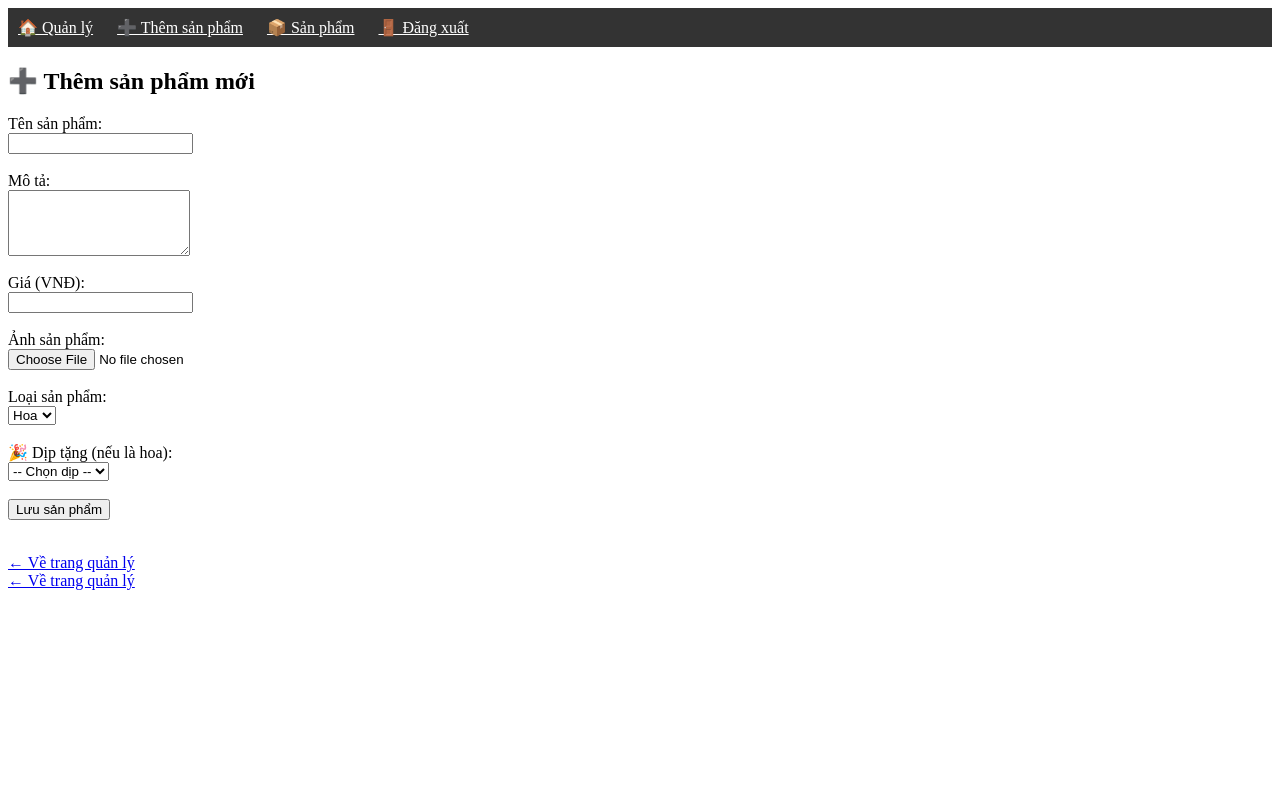
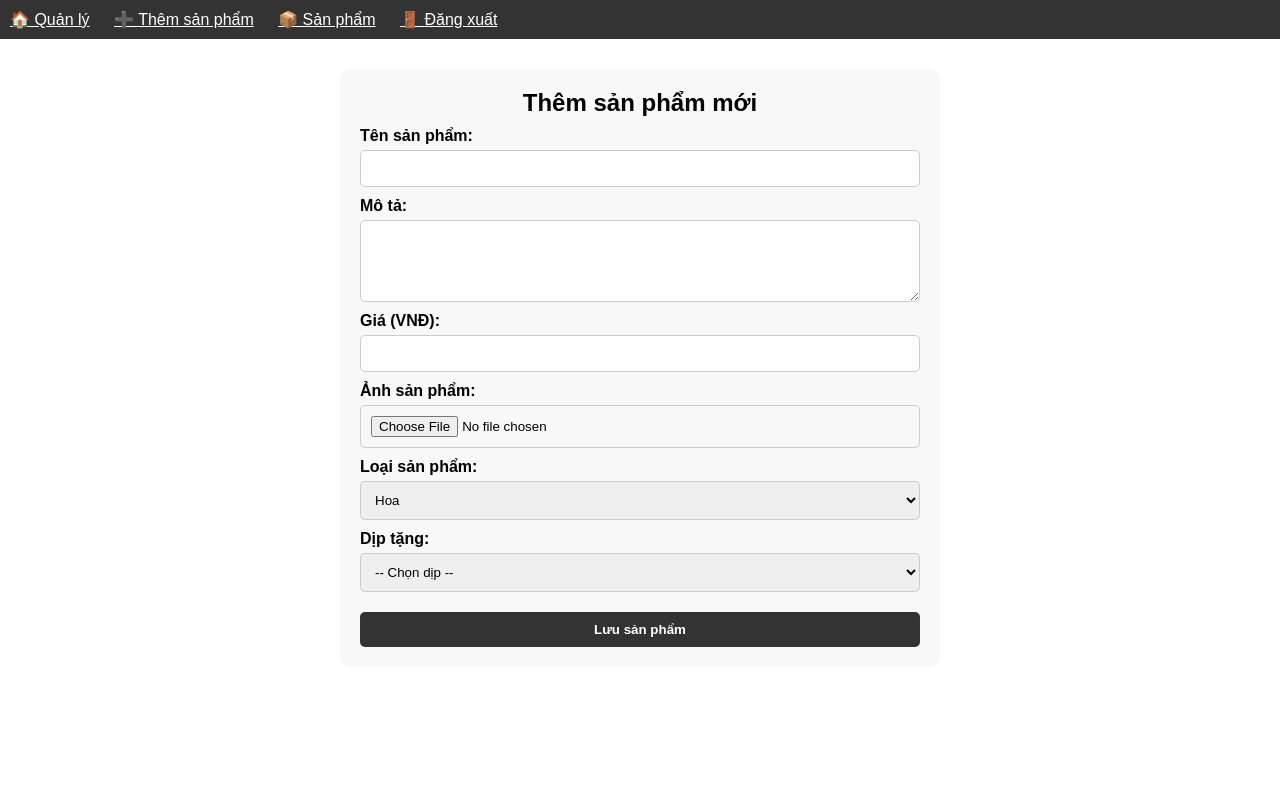
Before and after one commit to manhduc-25/Nhom11, a PHP site: page /flower_gift_shop/admin/add_product.php in a window 1280 px wide. Run offline with PHP 8.4, Linux system fonts and the light colour scheme; the visitor is signed in with stand-in values (Sample User, id 1).

Commit message:
Update add_product.php

```diff
--- a/flower_gift_shop/admin/add_product.php
+++ b/flower_gift_shop/admin/add_product.php
@@ -5,11 +5,11 @@ if (!isset($_SESSION['admin'])) {
   exit;
 }
 require_once '../includes/db.php';
-?>
 
-<?php include 'header.php'; ?>
+// Biến xác định trang hiện tại cho menu
+$currentPage = basename($_SERVER['PHP_SELF']);
 
-<?php
+// Xử lý thêm sản phẩm
 $success = '';
 $error = '';
 
@@ -17,9 +17,6 @@ if ($_SERVER['REQUEST_METHOD'] === 'POST') {
   $name = $_POST['name'];
   $description = $_POST['description'];
   $price = (float)$_POST['price'];
-  $category = $_POST['category'];
-  $occasion = $_POST['occasion'] ?? null;
-  $gift_type = $_POST['gift_type'] ?? null;
 
   $target_dir = "../product/flower/";
   $image_name = basename($_FILES["image"]["name"]);
@@ -28,26 +25,92 @@ if ($_SERVER['REQUEST_METHOD'] === 'POST') {
   if (move_uploaded_file($_FILES["image"]["tmp_name"], $target_file)) {
     $image_path = "product/flower/" . $image_name;
 
-    $stmt = $conn->prepare("INSERT INTO products (name, description, price, image, category, occasion, gift_type)
-                            VALUES (?, ?, ?, ?, ?, ?, ?)");
-    $stmt->bind_param("ssdssss", $name, $description, $price, $image_path, $category, $occasion, $gift_type);
+    $stmt = $conn->prepare("INSERT INTO products (name, description, price, image)
+                        VALUES (?, ?, ?, ?)");
+    $stmt->bind_param("ssds", $name, $description, $price, $image_path);
 
     if ($stmt->execute()) {
-      $success = "✅ Thêm sản phẩm thành công!";
+      $success = "Thêm sản phẩm thành công!";
     } else {
-      $error = "❌ Lỗi CSDL: " . $conn->error;
+      $error = "Lỗi CSDL: " . $conn->error;
     }
   } else {
-    $error = "❌ Upload ảnh thất bại.";
+    $error = "Upload ảnh thất bại.";
   }
 }
 ?>
 
+<?php include 'header.php'; ?>
+
 <!DOCTYPE html>
-<html>
+<html lang="vi">
+
 <head>
   <meta charset="UTF-8">
   <title>Thêm sản phẩm</title>
+  <style>
+    * {
+      margin: 0;
+      padding: 0;
+      box-sizing: border-box;
+    }
+
+    body {
+      font-family: Arial, sans-serif;
+      background-color: #fff;
+    }
+
+    form {
+      max-width: 600px;
+      margin: 30px auto;
+      background: #f8f8f8;
+      padding: 20px;
+      border-radius: 10px;
+      font-family: Arial, sans-serif;
+    }
+
+    form label {
+      display: block;
+      margin-top: 10px;
+      font-weight: bold;
+    }
+
+    form input,
+    form textarea,
+    form select {
+      width: 100%;
+      padding: 10px;
+      margin-top: 5px;
+      border: 1px solid #ccc;
+      border-radius: 5px;
+    }
+
+    form button {
+      margin-top: 20px;
+      padding: 10px;
+      width: 100%;
+      background-color: #333;
+      color: white;
+      border: none;
+      border-radius: 5px;
+      font-weight: bold;
+      cursor: pointer;
+    }
+
+    form button:hover {
+      background-color: #555;
+    }
+
+    .success {
+      color: green;
+      text-align: center;
+    }
+
+    .error {
+      color: red;
+      text-align: center;
+    }
+  </style>
   <script>
     function toggleTags(value) {
       document.getElementById('flower-tags').style.display = value === 'flower' ? 'block' : 'none';
@@ -55,61 +118,54 @@ if ($_SERVER['REQUEST_METHOD'] === 'POST') {
     }
   </script>
 </head>
+
 <body>
-  <h2>➕ Thêm sản phẩm mới</h2>
-
-  <?php if ($success): ?><p style="color:green"><?= $success ?></p><?php endif; ?>
-  <?php if ($error): ?><p style="color:red"><?= $error ?></p><?php endif; ?>
+  <?php if ($success): ?><p class="success"><?= $success ?></p><?php endif; ?>
+  <?php if ($error): ?><p class="error"><?= $error ?></p><?php endif; ?>
 
   <form method="POST" enctype="multipart/form-data">
-    <label>Tên sản phẩm:</label><br>
-    <input type="text" name="name" required><br><br>
+    <h2 style="text-align:center;">Thêm sản phẩm mới</h2>
+    <label>Tên sản phẩm:</label>
+    <input type="text" name="name" required>
 
-    <label>Mô tả:</label><br>
-    <textarea name="description" rows="4" required></textarea><br><br>
+    <label>Mô tả:</label>
+    <textarea name="description" rows="4" required></textarea>
 
-    <label>Giá (VNĐ):</label><br>
-    <input type="number" name="price" required><br><br>
+    <label>Giá (VNĐ):</label>
+    <input type="number" name="price" required step="1000">
 
-    <label>Ảnh sản phẩm:</label><br>
-    <input type="file" name="image" accept="image/*" required><br><br>
+    <label>Ảnh sản phẩm:</label>
+    <input type="file" name="image" accept="image/*" required>
 
-    <!-- Category -->
-    <label>Loại sản phẩm:</label><br>
+    <label>Loại sản phẩm:</label>
     <select name="category" onchange="toggleTags(this.value)" required>
       <option value="flower">Hoa</option>
       <option value="gift">Quà</option>
-    </select><br><br>
+    </select>
 
-    <!-- Tags for flower -->
     <div id="flower-tags">
-      <label>🎉 Dịp tặng (nếu là hoa):</label><br>
+      <label>Dịp tặng:</label>
       <select name="occasion">
         <option value="">-- Chọn dịp --</option>
         <option value="sinh_nhat">Sinh nhật</option>
         <option value="chuc_mung">Chúc mừng</option>
         <option value="hoa_tang">Hoa tang lễ</option>
-      </select><br><br>
+      </select>
     </div>
 
-    <!-- Tags for gift -->
     <div id="gift-tags" style="display:none;">
-      <label>🎁 Loại quà (nếu là quà):</label><br>
+      <label>Loại quà:</label>
       <select name="gift_type">
         <option value="">-- Chọn loại --</option>
         <option value="gau_bong">Gấu bông</option>
         <option value="do_ngot">Đồ ngọt</option>
         <option value="socola">Socola</option>
-      </select><br><br>
+      </select>
     </div>
 
     <button type="submit">Lưu sản phẩm</button>
   </form>
 
-  <br><a href="dashboard.php">← Về trang quản lý</a>
 </body>
+
 </html>
-
-  <br><a href="dashboard.php">← Về trang quản lý</a>
-</body>
-</html>
```
